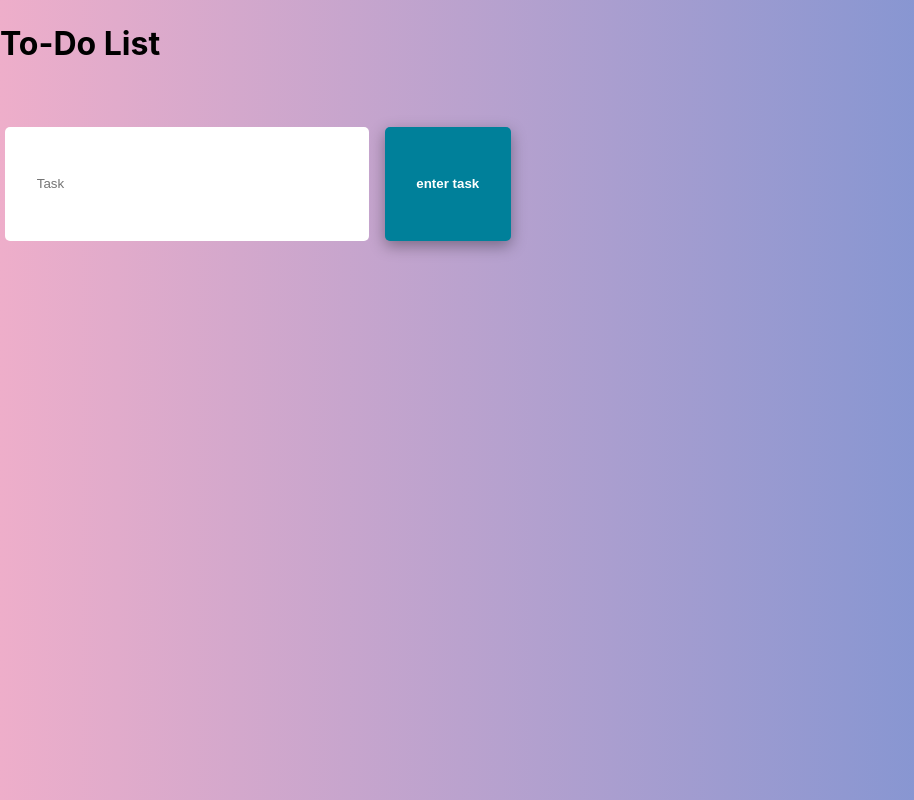
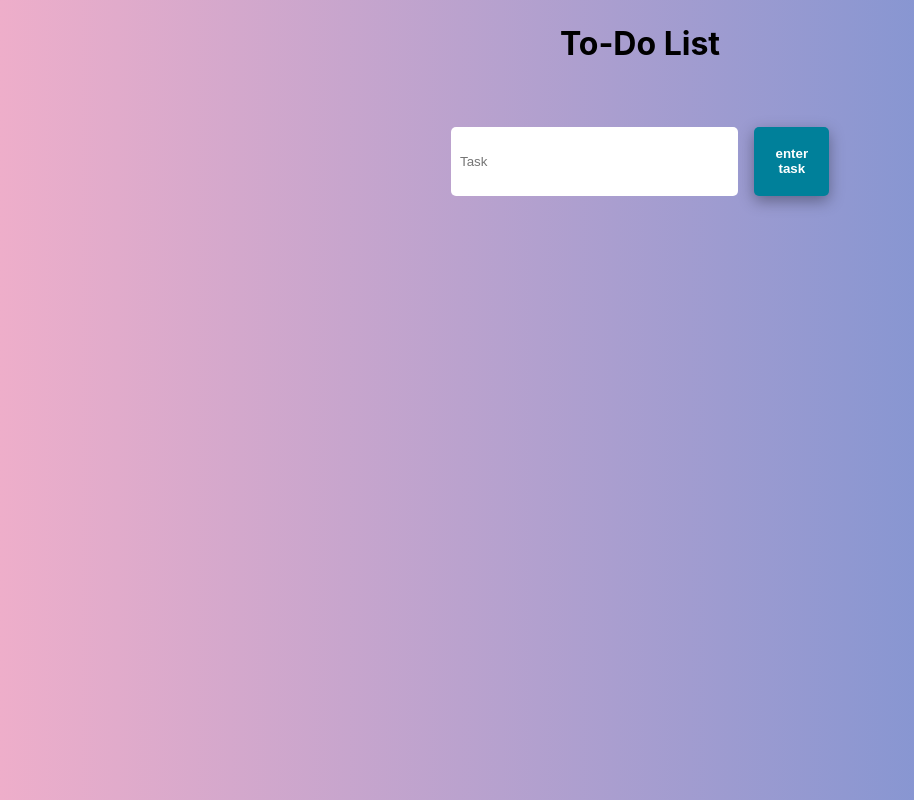
Before and after one commit to mdnazril/todo-list, a Next.js app: page / in a window 1280 px wide. Shown: the whole page, without its empty margins (0-914 px from the left). Built offline with nearby package versions, Linux system fonts and the light colour scheme.

Commit message:
change styling

```diff
--- a/styles/globals.css
+++ b/styles/globals.css
@@ -16,10 +16,10 @@ body {
 .headerText{
   padding-top: 3vh;
 }
-.backGround, form{
+.containerBackGround, form{
   display: flex;
 }
-.backGround{
+.containerBackGround{
   flex-direction: column;
   justify-content: center;
   align-items: center;
@@ -64,6 +64,7 @@ button:hover{
 }
 .taskList p{
   cursor: context-menu;
+  word-break: break-all;
 }
 .taskList:last-child{
   margin-bottom: 3vh;
```
